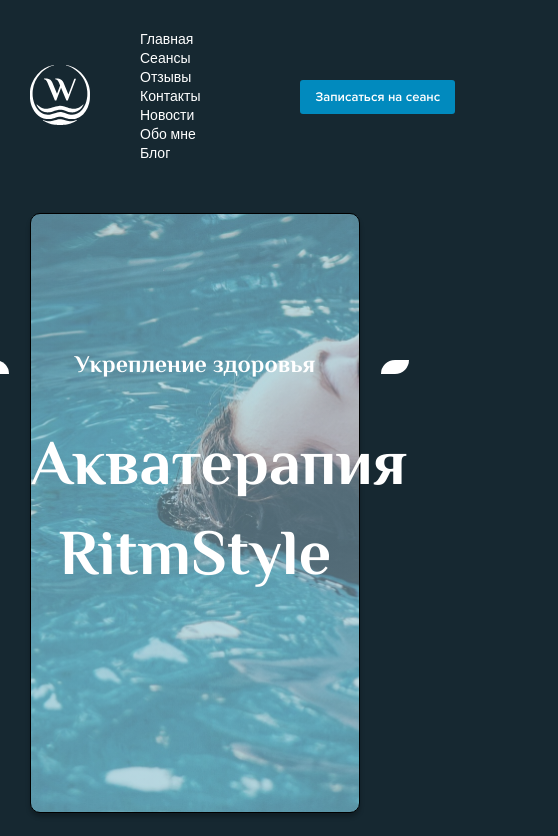
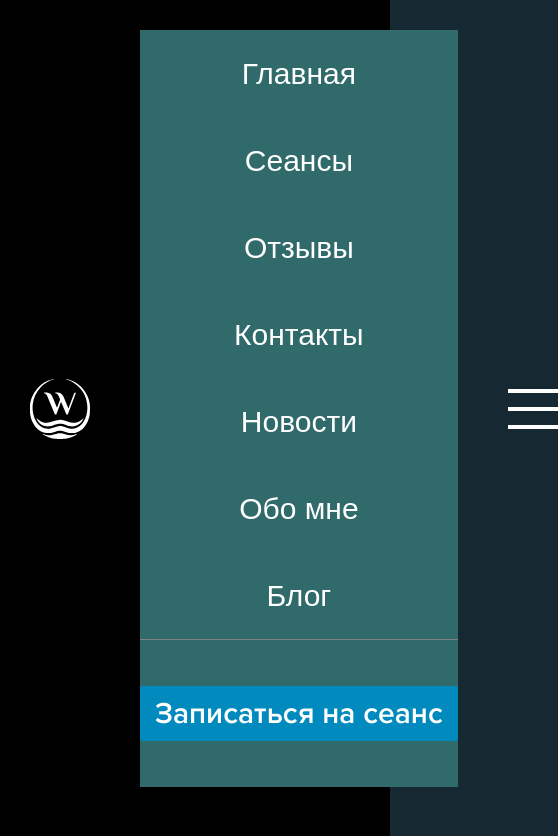
Before and after one commit to tonny-da-creater/aquatherapy, a website: page source/index.html in a window 390 px wide. Shown: the top 836 px of the page, 558 px wide, since content can reach past the window. Drawn offline with nearby package versions, Linux system fonts and the light colour scheme; files that its build step writes are made by us from their sources; a web font is replaced by a local one.

Commit message:
создал бургер меню, кнопку записаться в пункт меню

```diff
--- a/source/index.html
+++ b/source/index.html
@@ -9,11 +9,11 @@
 </head>
 <body>
   <header class="main-header">
-    <div class="main-header__container">
-      <nav class="main-nav main-nav--wrapper">
+    <nav class="main-nav">
+      <div class="main-nav__container">
         <a class="main-nav__link-logo" href="index.html">
           <picture>
-            <img class="main-nav__logo" src="img/logo.svg" alt="Логотип">
+            <img class="main-nav__logo" src="img/logo.svg" height="60" width="60" alt="Логотип">
           </picture>
         </a>
         <ul class="main-nav__site-list site-list">
@@ -24,13 +24,19 @@
           <li class="site-list__item"><a href="#" class="site-list__link">Новости</a></li>
           <li class="site-list__item"><a href="#" class="site-list__link">Обо мне</a></li>
           <li class="site-list__item"><a href="#" class="site-list__link">Блог</a></li>
+          <li class="site-list__item site-list__item-btn"><a href="#" class="site-list__btn btn btn--primary">Записаться на сеанс</a></li>
         </ul>
         <a href="#" class="main-nav__btn btn btn--primary">Записаться на сеанс</a>
-      </nav>
-      <div class="main-header__bg-hero">
-        <h2 class="main-header__title">Укрепление здоровья</h2>
-        <h1 class="main-header__main-title">Акватерапия <br> RitmStyle</h1>
+        <div class="main-nav__burger-menu burger-menu">
+          <span class="burger-menu__item"></span>
+          <span class="burger-menu__item"></span>
+          <span class="burger-menu__item"></span>
+        </div>
       </div>
+    </nav>
+    <div class="main-header__bg-hero">
+      <h2 class="main-header__title">Укрепление здоровья</h2>
+      <h1 class="main-header__main-title">Акватерапия <br> RitmStyle</h1>
     </div>
   </header>
   <section class="sessions">
--- a/source/sass/basic-settings.scss
+++ b/source/sass/basic-settings.scss
@@ -21,3 +21,12 @@
 h5 {
   margin: 0;
 }
+
+.visualy-hidden {
+  font-size: 0;
+  opacity: 0;
+  visibility: hidden;
+  width: 0;
+  height: 0;
+  padding: 0;
+}
--- /dev/null
+++ b/source/sass/burger-menu.scss
@@ -0,0 +1,22 @@
+.burger-menu {
+  display: none;
+
+  @media all and (max-width: $mobile) {
+    display: flex;
+    flex-direction: column;
+    justify-content: space-between;
+    height: 40px;
+    width: 50px;
+  }
+}
+
+.burger-menu__item {
+  display: none;
+
+  @media all and (max-width: $mobile) {
+    display: block;
+    height: 4px;
+    width: 100%;
+    background-color: $white-color;
+  }
+}
--- a/source/sass/main-header.scss
+++ b/source/sass/main-header.scss
@@ -1,12 +1,5 @@
-.main-header__container {
-  margin: 0 auto;
-  max-width: 1296px;
-  padding: 0 30px;
-}
-
 .main-header__bg-hero {
   padding-top: 136px;
-  margin-top: 50px;
   background: linear-gradient(0deg, $blue-color-half-opacity, $blue-color-half-opacity), url('../img/entry-img.jpg') no-repeat center / cover;
   border: 1px solid $black-color;
   box-shadow: 0px 4px 4px $black-color-quarter-opacity;
--- a/source/sass/main-nav.scss
+++ b/source/sass/main-nav.scss
@@ -1,12 +1,45 @@
-.main-nav {
-  padding-top: 30px;
+@media all and (max-width: $mobile) {
+  .main-nav {
+    background-color: $black-color;
+  }
+}
+
+.main-nav__container {
+  margin: 0 auto;
+  max-width: 1296px;
+  padding: 30px 30px 50px;
   display: grid;
   grid-template-columns: min-content auto min-content;
   align-items: center;
   grid-column-gap: 50px;
+
+  // @media all and (max-width: $mobile) {
+  //   position: absolute;
+  //   top: 0;
+  //   left: 0;
+  //   right: 0;
+  //   background-color: $black-color;
+  //   padding: 30px;
+  //   grid-template-columns: min-content auto;
+  // }
+}
+
+.main-nav__link-logo {
+  height: 60px;
+  width: 60px;
 }
 
 .main-nav--border-bottom {
   border-bottom: 1px solid $white-color-opacity;
   padding: 30px 0;
 }
+
+@media all and (max-width: $mobile) {
+  .main-nav__btn {
+    display: none;
+  }
+}
+
+.main-nav__burger-menu {
+  margin-left: auto;
+}
--- a/source/sass/sessions-card-block.scss
+++ b/source/sass/sessions-card-block.scss
@@ -7,6 +7,10 @@
 
   @media all and (max-width: $tablet) {
     grid-template-columns: repeat(2, 1fr);
+  }
+
+  @media all and (max-width: $mobile) {
+    grid-template-columns: 1fr;
   }
 }
 
@@ -36,9 +40,9 @@
       border-radius: 0px 0px 10px 10px;
     }
 
-    @media all and (max-width: $tablet) {
+    @media all and (max-width: $mobile) {
       grid-row: auto;
-      grid-column: span 2;
+      grid-row: auto;
     }
   }
 }
--- a/source/sass/site-list.scss
+++ b/source/sass/site-list.scss
@@ -5,12 +5,27 @@
   display: flex;
   flex-wrap: wrap;
   justify-self: center;
+
+  @media all and (max-width: $mobile) {
+    position: relative;
+    // top: 121px;
+    width: 100%;
+    text-align: center;
+    background: #306a6a;
+    // z-index: 1;
+    flex-direction: column;
+  }
 }
 
 .site-list__item {
   margin-right: 50px;
 
-  &:last-child {
+  @media all and (max-width: $mobile) {
+    margin-right: 0;
+    padding: 29px;
+  }
+
+  &:nth-last-child(-n+2) {
     margin-right: 0;
   }
 }
@@ -22,4 +37,23 @@
   font-weight: $font-weight-regular;
   display: block;
   line-height: 19px;
+  padding: 5px 0;
+
+  @media all and (max-width: $mobile) {
+    font-size: 30px;
+  }
 }
+
+.site-list__item-btn {
+  display: none;
+
+  @media all and (max-width: $mobile) {
+    display: block;
+    border-top: 1px solid gray;
+    padding: 55px 0;
+  }
+}
+
+  .site-list__btn {
+    font-size: 30px !important;
+  }
--- a/source/sass/style.scss
+++ b/source/sass/style.scss
@@ -8,3 +8,4 @@
 @import 'title.scss';
 @import 'sessions.scss';
 @import 'sessions-card-block.scss';
+@import 'burger-menu.scss';
--- a/source/sass/variables.scss
+++ b/source/sass/variables.scss
@@ -19,5 +19,5 @@
 $font-size-m: 24px;
 $font-size-l: 42px;
 
-$tablet: 768px;
-$mobile: 320px;
+$mobile: 768px;
+$tablet: 1200px;
```
Also changed, not shown: build/css/style.min.css, build/img/women-under-water-big.jpg (deleted), build/img/women-under-water-big.webp (deleted), build/index.html, 1 other file.
